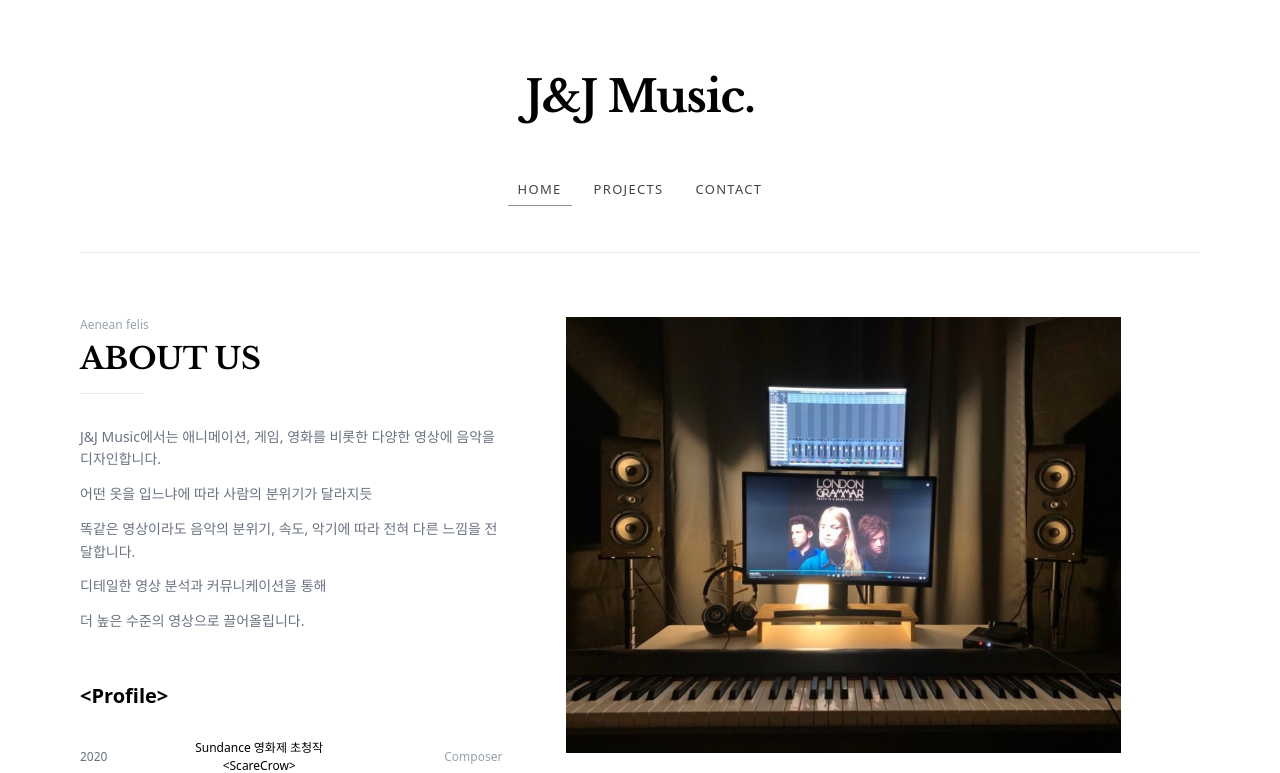
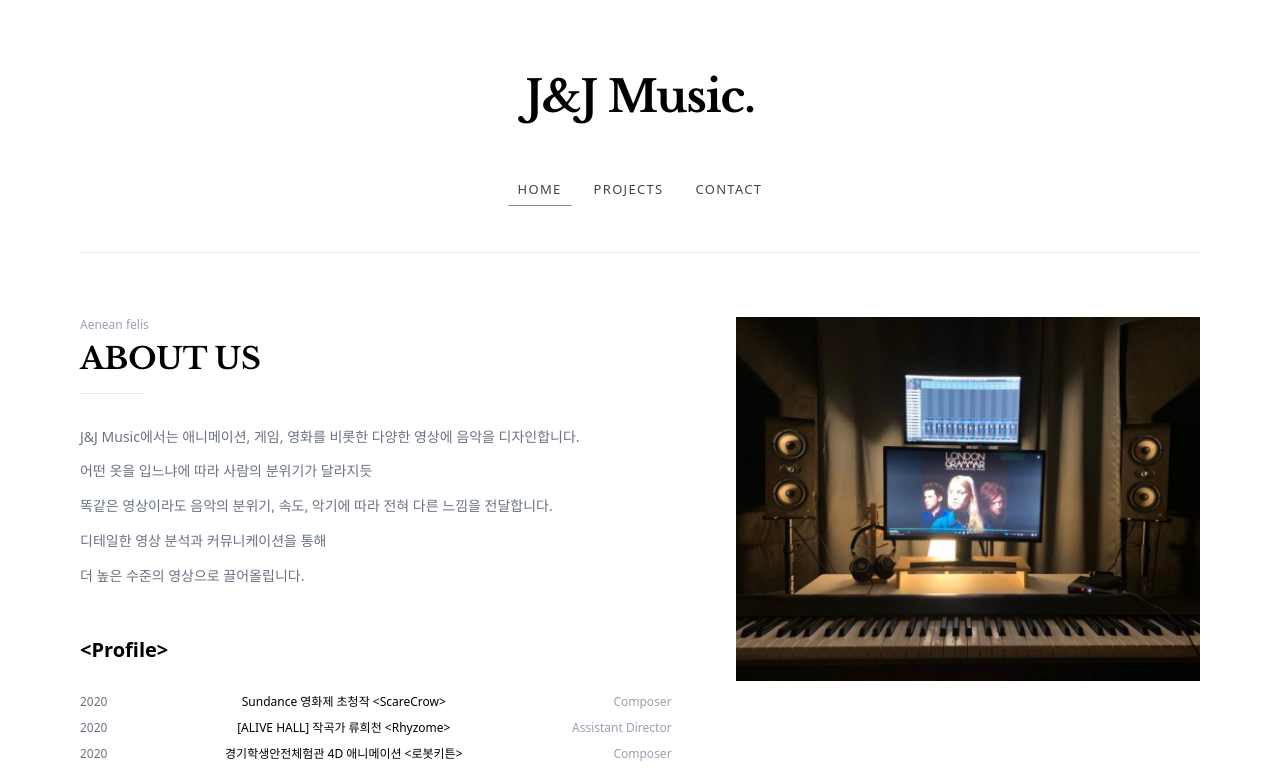
Before and after one commit to jjmusicc/composer-portfolio, a Next.js app: page / in a window 1280 px wide. Shown: the top 773 px of the page. Built offline with nearby package versions, Linux system fonts and the light colour scheme.

Commit message:
fix(profile): prevent line breaks in work titles with whitespace-nowrap

```diff
--- a/src/app/page.tsx
+++ b/src/app/page.tsx
@@ -62,7 +62,7 @@ export default function Home() {
                 {profile.map((item, i) => (
                   <div key={i} className="flex items-center justify-between py-1">
                     <span className="w-16 text-gray-500 flex-shrink-0 text-left">{item.year}</span>
-                    <span className="flex-1 px-4 text-center">{item.work}</span>
+                    <span className="flex-1 px-4 text-center whitespace-nowrap">{item.work}</span>
                     <span className="w-32 text-right text-gray-400 flex-shrink-0">{item.role}</span>
                   </div>
                 ))}
```
